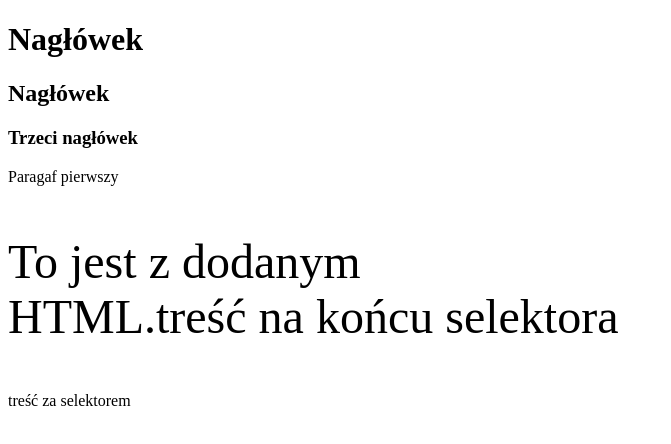
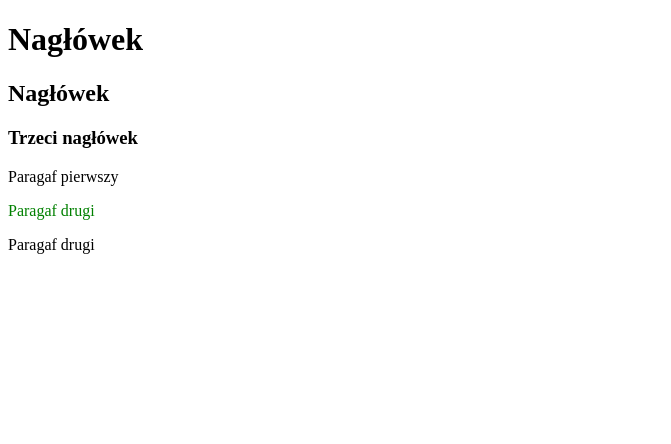
Before and after one commit to maciekabramowski/jQuery, a plain HTML site: page index.html in a window 1280 px wide. Shown: the whole page, without its empty margins (0-671 px from the left). Drawn offline with nearby package versions, Linux system fonts and the light colour scheme.

Commit message:
find-each

```diff
--- a/index.html
+++ b/index.html
@@ -23,6 +23,7 @@
 <!-- Custom Scripts	-->
 <!--<script src="js/1-document-ready.js"></script>-->
 <!--<script src="js/2-selektory.js"></script>-->
-<script src="js/3-manipulacja-dom.js"></script>
+<!--<script src="js/3-manipulacja-dom.js"></script>-->
+<script src="js/4-find-each.js"></script>
 </body>
 </html>
--- /dev/null
+++ b/js/4-find-each.js
@@ -0,0 +1,14 @@
+'use strict';
+
+$(function(){
+
+    //wybieranie elementu z kolekcji za pomocą metody eq()
+    $('body').find('p').eq(1).css({'color':'green'});
+
+    //pętla each dodająca do paragrafów klasę z kolejnym numerem
+    $('p').each(function(index){
+        $(this).addClass('paragraf-' + index);
+        console.log($(this));
+    });
+
+});
```
